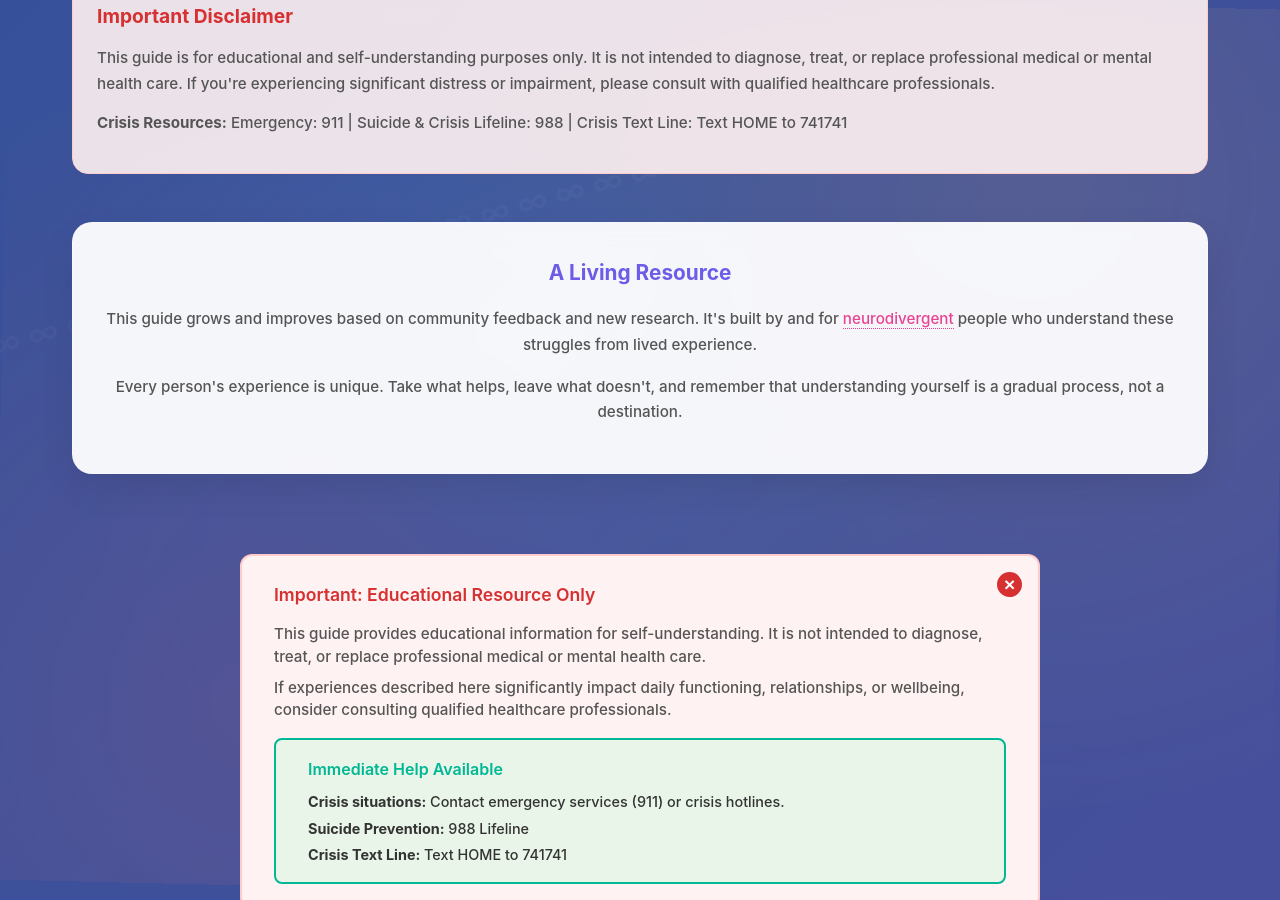
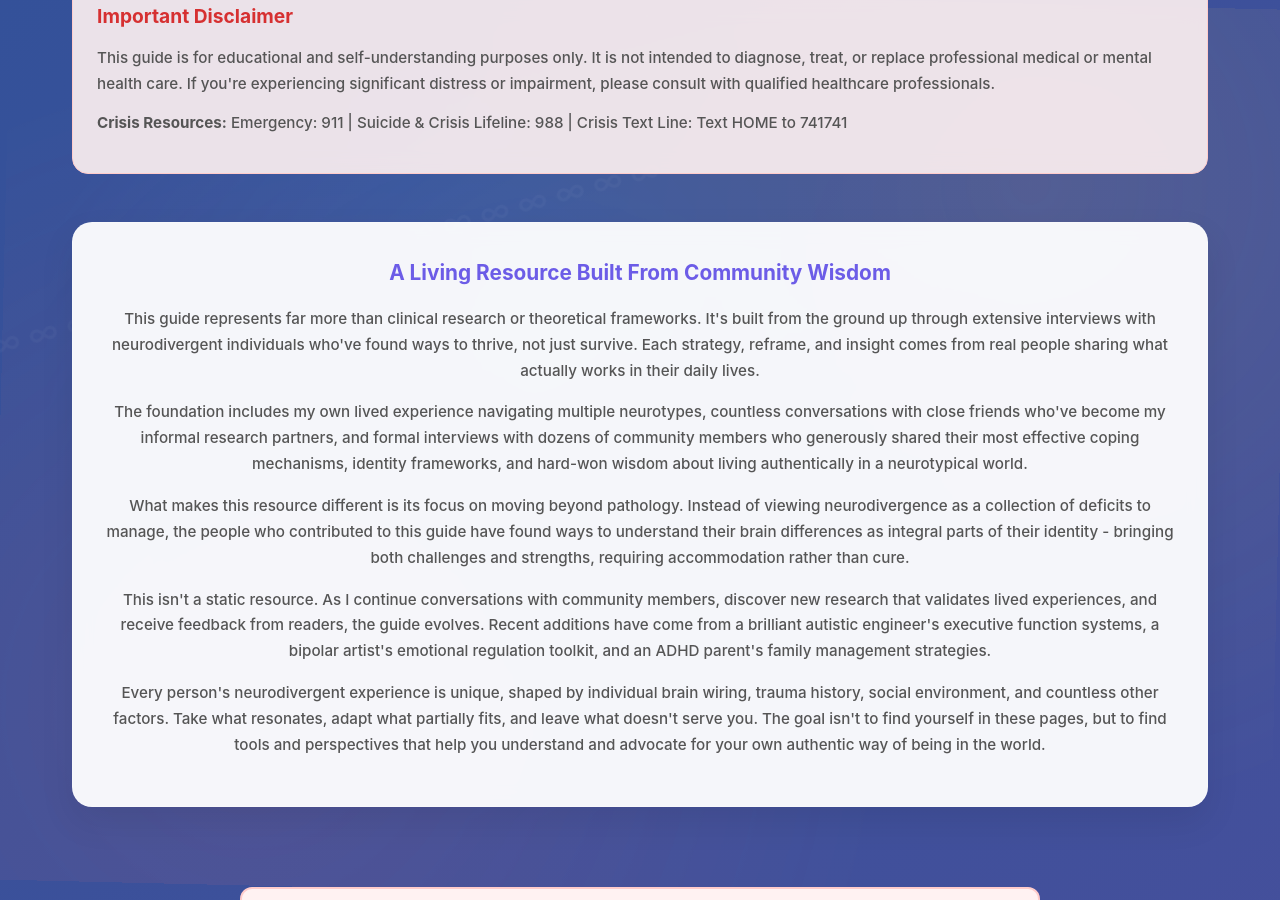
Before and after one commit to neurodivergent-survival-guide/neurodivergent-survival-guide, a Jekyll site: the page built from index.html, in a window 1280 px wide and 900 px high, scrolled down 2663 px. Built offline with Jekyll 4.4.1, drawn with Linux system fonts in a browser that asks for light colours; comment, search, counter and statistics services are not loaded.

Commit message:
Update index.html

```diff
--- a/index.html
+++ b/index.html
@@ -862,9 +862,12 @@ title: "The Neurodivergent Survival Guide"
         </div>
 
         <div class="footer-note">
-            <h3>A Living Resource</h3>
-            <p>This guide grows and improves based on community feedback and new research. It's built by and for <a class="jargon">neurodivergent<span class="tooltip">Brain differences that create distinct patterns of thinking, processing, and behavior</span></a> people who understand these struggles from lived experience.</p>
-            <p>Every person's experience is unique. Take what helps, leave what doesn't, and remember that understanding yourself is a gradual process, not a destination.</p>
+            <h3>A Living Resource Built From Community Wisdom</h3>
+            <p>This guide represents far more than clinical research or theoretical frameworks. It's built from the ground up through extensive interviews with neurodivergent individuals who've found ways to thrive, not just survive. Each strategy, reframe, and insight comes from real people sharing what actually works in their daily lives.</p>
+            <p>The foundation includes my own lived experience navigating multiple neurotypes, countless conversations with close friends who've become my informal research partners, and formal interviews with dozens of community members who generously shared their most effective coping mechanisms, identity frameworks, and hard-won wisdom about living authentically in a neurotypical world.</p>
+            <p>What makes this resource different is its focus on moving beyond pathology. Instead of viewing neurodivergence as a collection of deficits to manage, the people who contributed to this guide have found ways to understand their brain differences as integral parts of their identity - bringing both challenges and strengths, requiring accommodation rather than cure.</p>
+            <p>This isn't a static resource. As I continue conversations with community members, discover new research that validates lived experiences, and receive feedback from readers, the guide evolves. Recent additions have come from a brilliant autistic engineer's executive function systems, a bipolar artist's emotional regulation toolkit, and an ADHD parent's family management strategies.</p>
+            <p>Every person's neurodivergent experience is unique, shaped by individual brain wiring, trauma history, social environment, and countless other factors. Take what resonates, adapt what partially fits, and leave what doesn't serve you. The goal isn't to find yourself in these pages, but to find tools and perspectives that help you understand and advocate for your own authentic way of being in the world.</p>
         </div>
     </main>
 </div>
```
